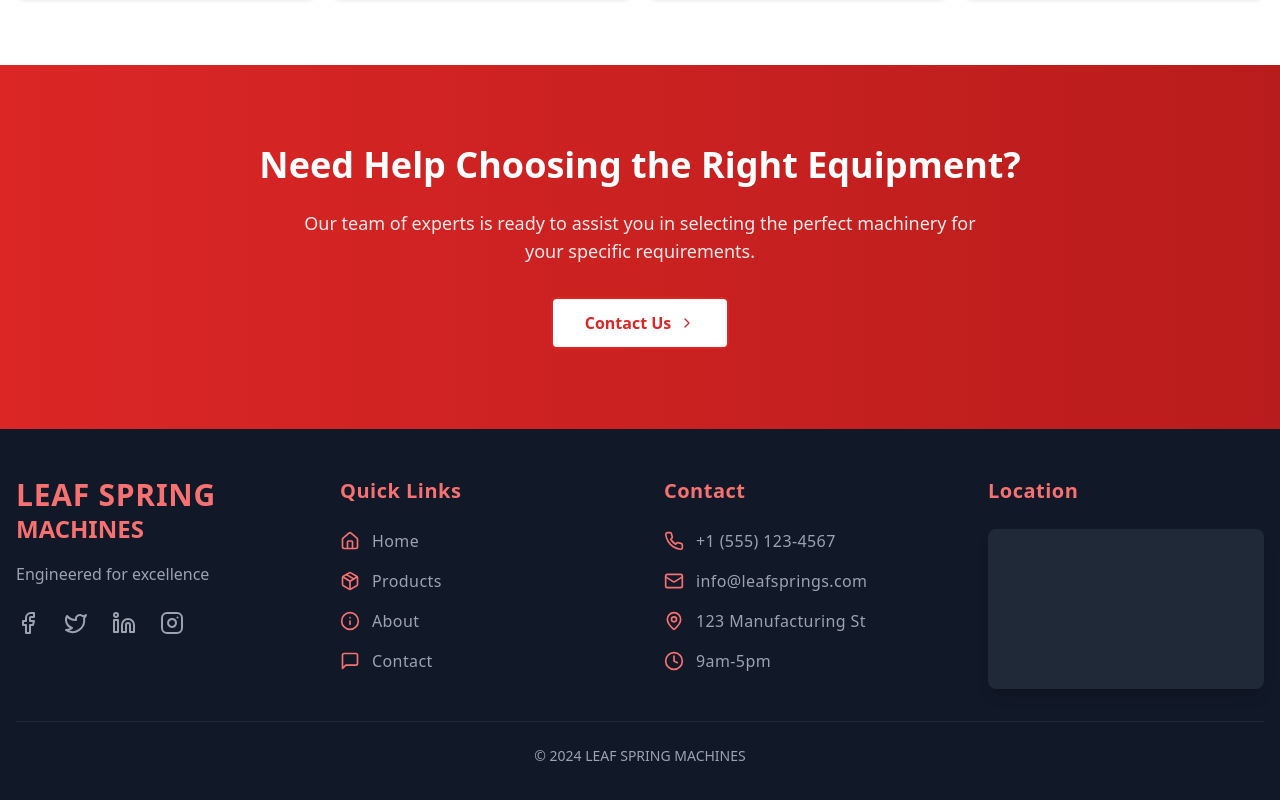
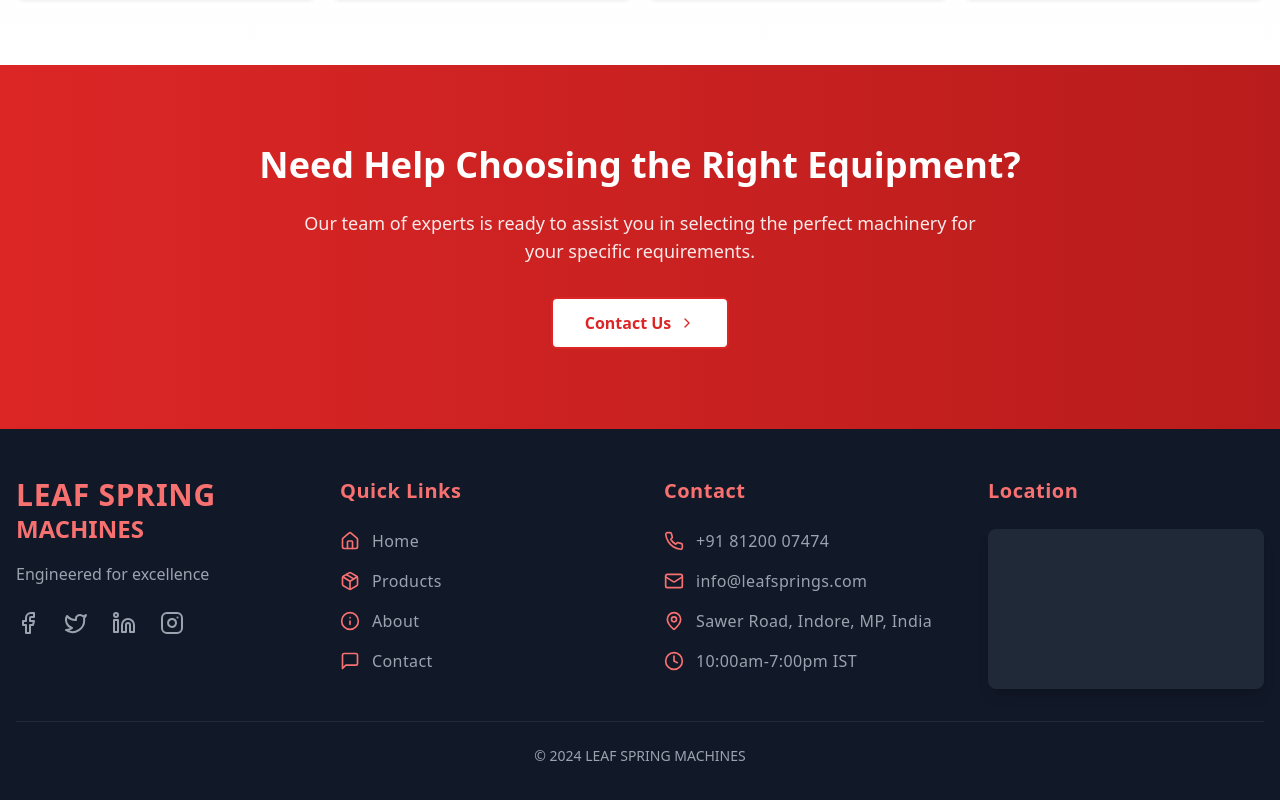
Before and after one commit to kavish22/leaf-spring-website, a Next.js app: page /products in a window 1280 px wide. Shown: the part 4349-5149 px from the top of the page. Built offline with nearby package versions, Linux system fonts and the light colour scheme.

Commit message:
Add files via upload

```diff
--- a/components/shared/footer.tsx
+++ b/components/shared/footer.tsx
@@ -16,10 +16,10 @@ export default function Footer() {
   type ContactItem = [LucideIcon, string];
 
   const contactItems: ContactItem[] = [
-    [Phone, '+1 (555) 123-4567'],
+    [Phone, '+91 81200 07474 '],
     [Mail, 'info@leafsprings.com'],
-    [MapPin, '123 Manufacturing St'],
-    [Clock, '9am-5pm']
+    [MapPin, 'Sawer Road, Indore, MP, India'],
+    [Clock, '10:00am-7:00pm IST']
   ];
 
   return (
--- a/components/shared/whatsapp-button.tsx
+++ b/components/shared/whatsapp-button.tsx
@@ -6,7 +6,7 @@ import { FaWhatsapp } from 'react-icons/fa'
 export default function WhatsAppContact() {
   return (
     <Link
-      href="https://wa.me/1234567890"
+      href="https://wa.me/918120007474"
       className="fixed bottom-4 right-4 bg-green-500 text-white p-3 rounded-full shadow-lg hover:bg-green-600 transition-colors z-50"
       target="_blank"
       rel="noopener noreferrer"
```
